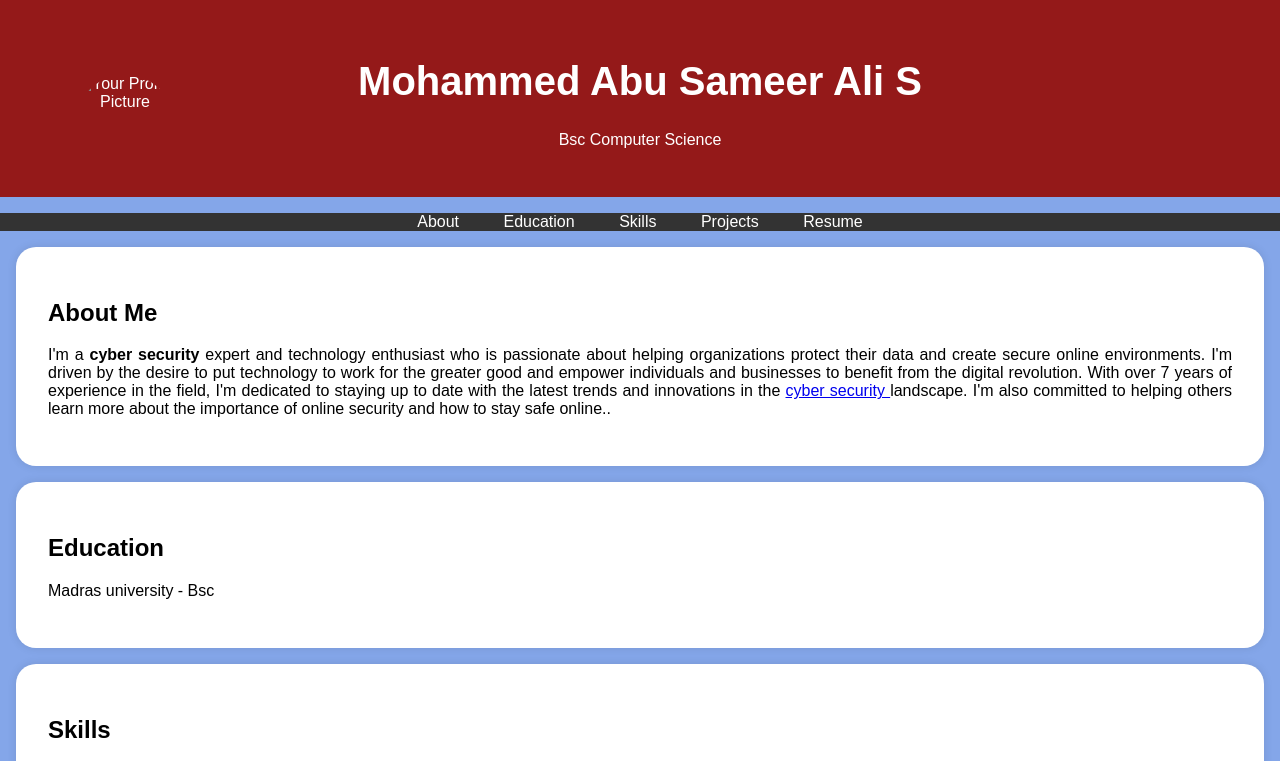
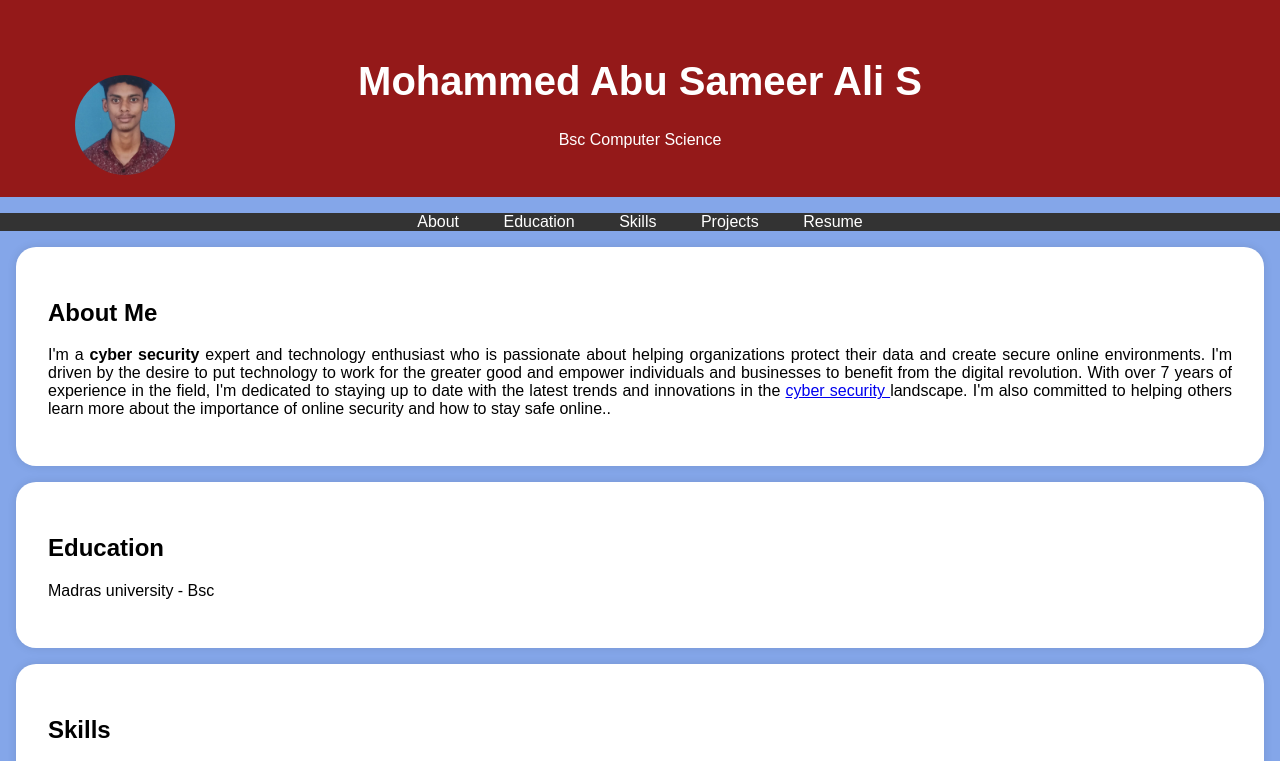
Before and after one commit to sameer-456/digital-portfolio, a plain HTML site: page index.html in a window 1280 px wide. Shown: the top 761 px of the page. Drawn offline with Linux system fonts and the light colour scheme.

Commit message:
Update index.html

```diff
--- a/index.html
+++ b/index.html
@@ -95,7 +95,7 @@
     <header>
         <div class="header-content">
             <!-- Add your profile picture here -->
-            <img src="./pic.jpg" alt="Your Profile Picture" class="profile-picture">
+            <img src="sameer.jpg" alt="Your Profile Picture" class="profile-picture">
             <h1> Mohammed Abu Sameer Ali S</h1>
             <p>Bsc Computer Science</p>
         </div>
```
